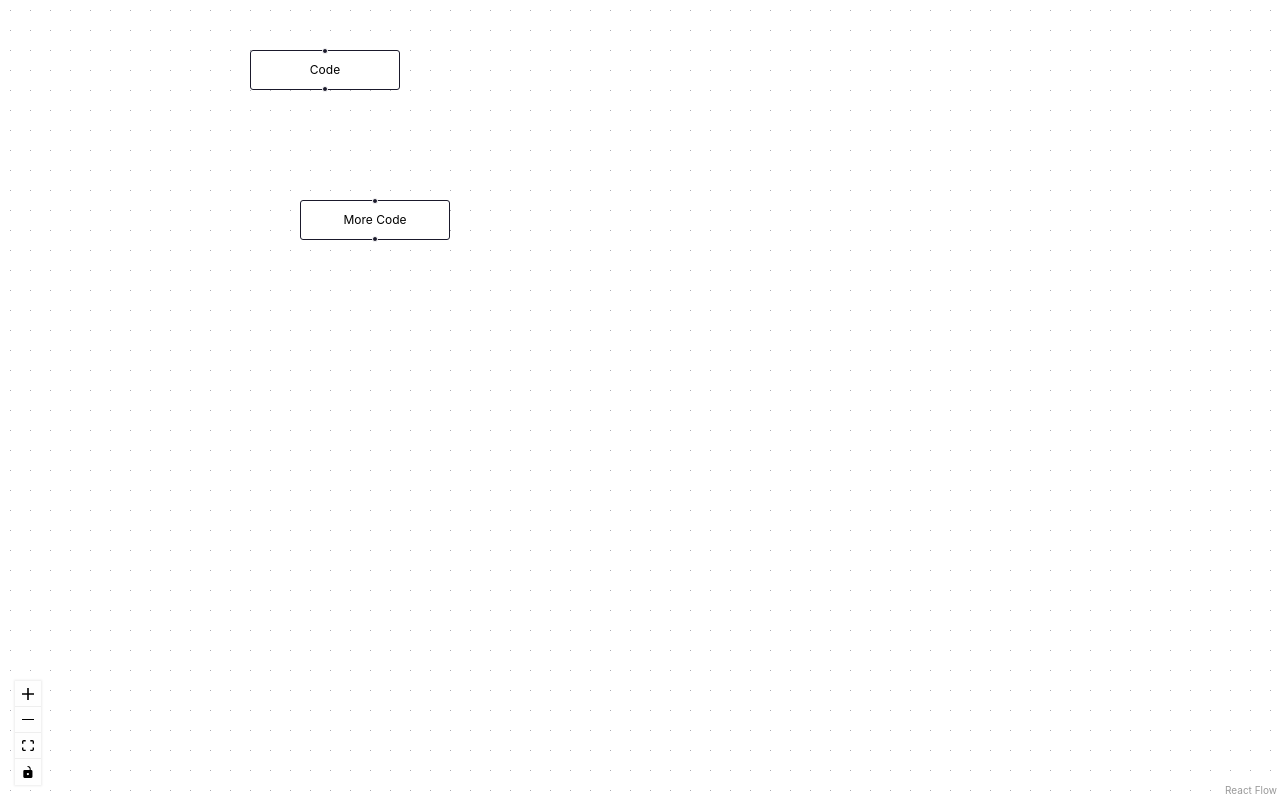
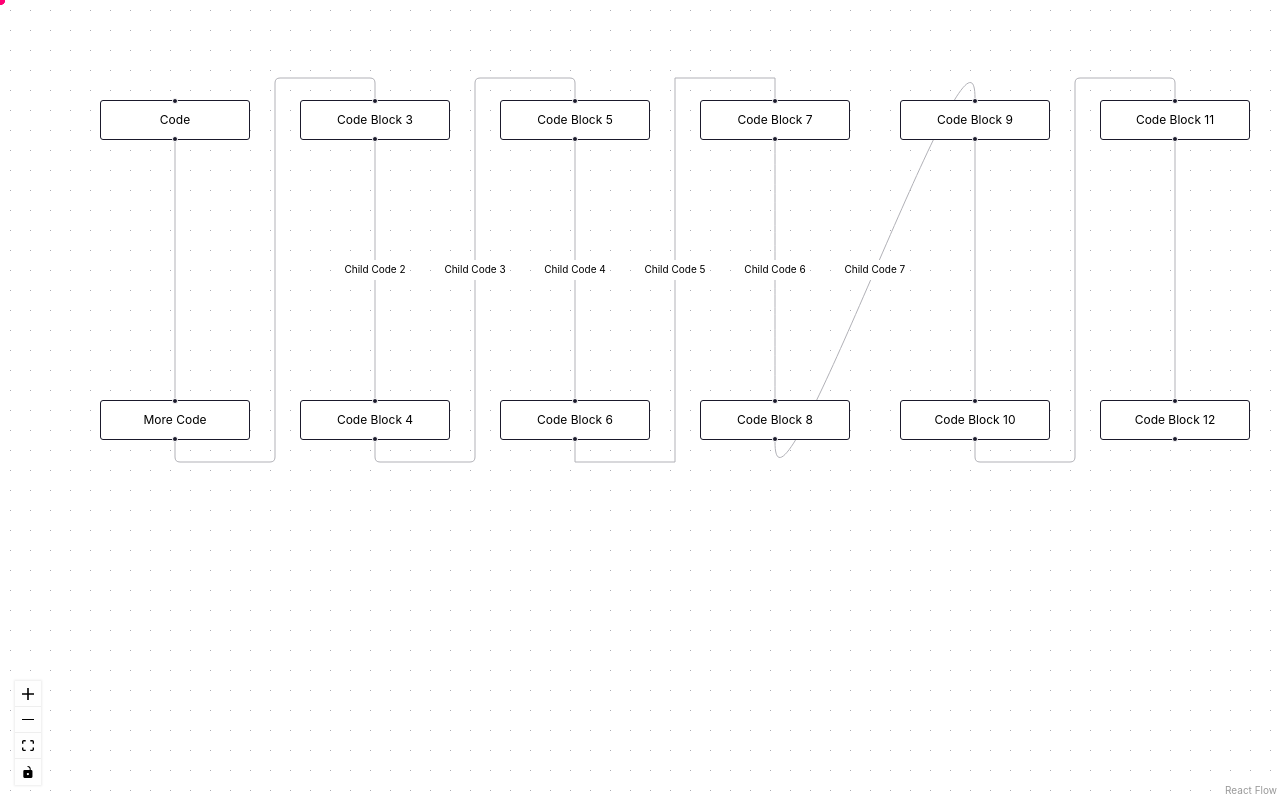
Before and after one commit to Naveed0601/Code-Nest, a React (Create React App) app in the folder frontend/: page /whiteboard in a window 1280 px wide. Built offline with nearby package versions, Linux system fonts and the light colour scheme.

Commit message:
Edges Task Done

```diff
--- /dev/null
+++ b/frontend/src/Data/Edges.json
@@ -0,0 +1,79 @@
+[
+    {
+      "id": "1-2",
+      "source": "1",
+      "target": "2",
+      "label": "Parent Code",
+      "type": "animatedSvg"
+    },
+    {
+      "id": "2-3",
+      "source": "2",
+      "target": "3",
+      "label": "Child Code 1",
+      "type": "animatedSvg"
+    },
+    {
+      "id": "3-4",
+      "source": "3",
+      "target": "4",
+      "label": "Child Code 2",
+      "type": "smoothstep"
+    },
+    {
+      "id": "4-5",
+      "source": "4",
+      "target": "5",
+      "label": "Child Code 3",
+      "type": "smoothstep"
+    },
+    {
+      "id": "5-6",
+      "source": "5",
+      "target": "6",
+      "label": "Child Code 4",
+      "type": "step"
+    },
+    {
+      "id": "6-7",
+      "source": "6",
+      "target": "7",
+      "label": "Child Code 5",
+      "type": "step"
+    },
+    {
+      "id": "7-8",
+      "source": "7",
+      "target": "8",
+      "label": "Child Code 6",
+      "type": "bezier"
+    },
+    {
+      "id": "8-9",
+      "source": "8",
+      "target": "9",
+      "label": "Child Code 7",
+      "type": "bezier"
+    },
+    {
+      "id": "9-10",
+      "source": "9",
+      "target": "10",
+      "label": "Child Code 8",
+      "type": "animatedSvg"
+    },
+    {
+      "id": "10-11",
+      "source": "10",
+      "target": "11",
+      "label": "Child Code 9",
+      "type": "animatedSvg"
+    },
+    {
+      "id": "11-12",
+      "source": "11",
+      "target": "12",
+      "label": "Child Code 10",
+      "type": "animatedSvg"
+    }
+  ]
--- /dev/null
+++ b/frontend/src/Data/TestCodeBlock.json
@@ -0,0 +1,62 @@
+[
+    {
+      "id": "1",
+      "data": { "label": "Code" },
+      "position": { "x": 100, "y": 100 }
+    },
+    {
+      "id": "2",
+      "data": { "label": "More Code" },
+      "position": { "x": 100, "y": 400 }
+    },
+    {
+      "id": "3",
+      "data": { "label": "Code Block 3" },
+      "position": { "x": 300, "y": 100 }
+    },
+    {
+      "id": "4",
+      "data": { "label": "Code Block 4" },
+      "position": { "x": 300, "y": 400 }
+    },
+    {
+      "id": "5",
+      "data": { "label": "Code Block 5" },
+      "position": { "x": 500, "y": 100 }
+    },
+    {
+      "id": "6",
+      "data": { "label": "Code Block 6" },
+      "position": { "x": 500, "y": 400 }
+    },
+    {
+      "id": "7",
+      "data": { "label": "Code Block 7" },
+      "position": { "x": 700, "y": 100 }
+    },
+    {
+      "id": "8",
+      "data": { "label": "Code Block 8" },
+      "position": { "x": 700, "y": 400 }
+    },
+    {
+      "id": "9",
+      "data": { "label": "Code Block 9" },
+      "position": { "x": 900, "y": 100 }
+    },
+    {
+      "id": "10",
+      "data": { "label": "Code Block 10" },
+      "position": { "x": 900, "y": 400 }
+    },
+    {
+      "id": "11",
+      "data": { "label": "Code Block 11" },
+      "position": { "x": 1100, "y": 100 }
+    },
+    {
+      "id": "12",
+      "data": { "label": "Code Block 12" },
+      "position": { "x": 1100, "y": 400 }
+    }
+  ]
--- /dev/null
+++ b/frontend/src/animationMotion/CircleAnimation.jsx
@@ -0,0 +1,32 @@
+import React from "react";
+import { BaseEdge, getSmoothStepPath } from "@xyflow/react";
+
+export function AnimatedSVGEdge({
+  id,
+  sourceX,
+  sourceY,
+  targetX,
+  targetY,
+  sourcePosition,
+  targetPosition,
+}) {
+  const [edgePath] = getSmoothStepPath({
+    sourceX,
+    sourceY,
+    sourcePosition,
+    targetX,
+    targetY,
+    targetPosition,
+  });
+
+  return (
+    <>
+      <BaseEdge id={id} path={edgePath} />
+      <circle r="5" fill="#ff0073">
+        <animateMotion dur="2s" repeatCount="indefinite">
+          <mpath href={`#${id}`} />
+        </animateMotion>
+      </circle>
+    </>
+  );
+}
--- a/frontend/src/component/CodeBlocks.js
+++ /dev/null
@@ -1,12 +0,0 @@
-export const CodeBlocks = [
-    {
-      id: '1',
-      data: { label: 'Code' },
-      position: { x: 250, y: 50 }
-    },
-    {
-      id: '2',
-      data: { label: 'More Code' },
-      position: { x: 300, y: 200 }
-    }
-  ]
--- a/frontend/src/component/WhiteBoard.js
+++ b/frontend/src/component/WhiteBoard.js
@@ -1,21 +1,39 @@
-import React from 'react';
-import { useState, useCallback } from 'react';
-import { ReactFlow, Controls, Background, applyNodeChanges} from "@xyflow/react";
-import { CodeBlocks } from './CodeBlocks';
-import '@xyflow/react/dist/style.css';
+import React, { useState, useCallback } from "react";
+import {
+  ReactFlow,
+  Controls,
+  Background,
+  applyNodeChanges,
+  useEdgesState,
+} from "@xyflow/react";
+import "@xyflow/react/dist/style.css";
+import TestBlock from "../Data/TestCodeBlock.json";
+import InitialEdges from "../Data/Edges.json";
+import { AnimatedSVGEdge } from "../animationMotion/CircleAnimation";
 
 export const WhiteBoard = () => {
-
-  const [nodes, setNodes] = useState(CodeBlocks);
-
+  const [nodes, setNodes] = useState(TestBlock);
   const onNodesChange = useCallback(
     (changes) => setNodes((nds) => applyNodeChanges(changes, nds)),
-    [],
+    []
   );
 
+  const [edges, setEdges, onEdgesChange] = useEdgesState(InitialEdges);
+
+  const edgeTypes = {
+    animatedSvg: AnimatedSVGEdge,
+  };
+
   return (
-    <div style={{ width: '100vw', height: '100vh' }}>
-      <ReactFlow nodes={nodes} onNodesChange={onNodesChange} style={{ width: '100%', height: '100%' }}>
+    <div style={{ width: "100vw", height: "100vh" }}>
+      <ReactFlow
+        nodes={nodes}
+        edges={edges}
+        edgeTypes={edgeTypes}
+        onNodesChange={onNodesChange}
+        onEdgesChange={onEdgesChange}
+        style={{ width: "100%", height: "100%" }}
+      >
         <Background />
         <Controls />
       </ReactFlow>
```
Also changed, not shown: frontend/src/Data/CodeBlocks.json (added, +12 -0 lines).
